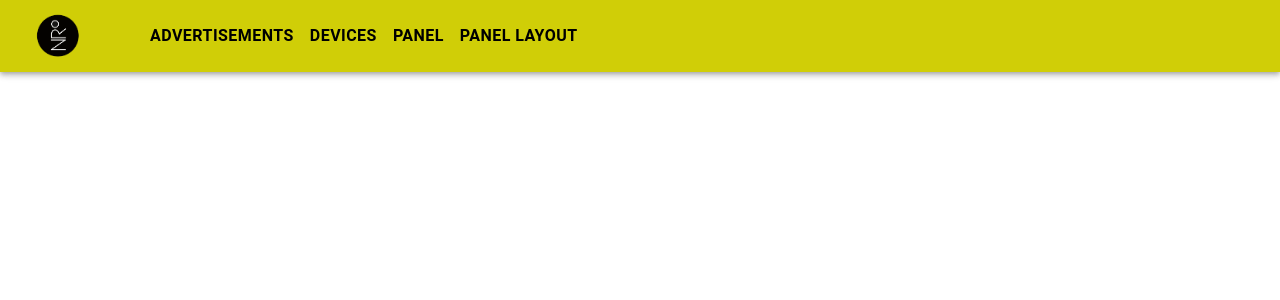
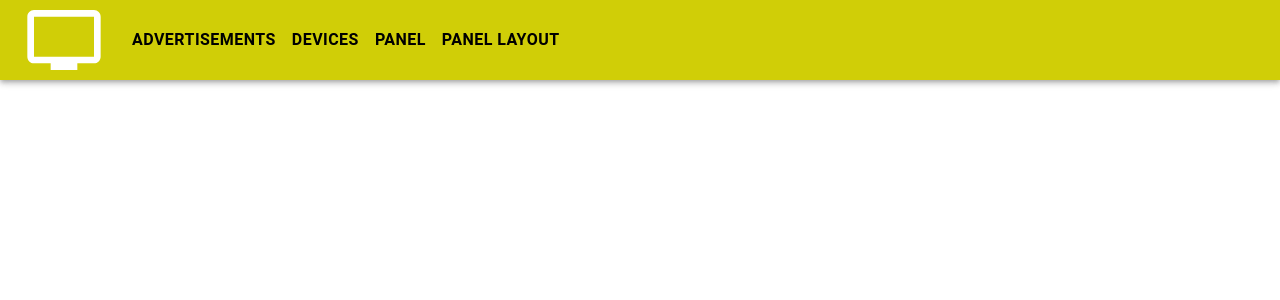
Before and after one commit to LucianaPirlogea/DigitalDisplay, a React (Create React App) app in the folder DigitalDisplay.WEB/: page / in a window 1280 px wide. Shown: the top 300 px of the page. Built offline with nearby package versions, Linux system fonts and the light colour scheme.

Commit message:
changed logo image

```diff
--- a/DigitalDisplay.WEB/src/components/Header.tsx
+++ b/DigitalDisplay.WEB/src/components/Header.tsx
@@ -13,6 +13,7 @@ import AdbIcon from '@mui/icons-material/Adb';
 import { FC } from 'react';
 import { Link } from 'react-router-dom';
 import './header.css';
+import TvIcon from '@mui/icons-material/Tv';
 
 const adsObj = { route: 'AdvertisementList', name: 'Advertisements' };
 const devObj = { route: 'Devices', name: 'Devices' };
@@ -35,8 +36,9 @@ export const Header: FC = () => {
   };
 
   const styleToolBarImg = {
-    maxWidth: '68px',
-    marginRight: '50px',
+    width: '80px',
+    height: '80px',
+    marginRight: '20px',
   };
 
   const styleBox = {
@@ -67,11 +69,7 @@ export const Header: FC = () => {
     <AppBar className="navSettings" position="static">
       <Container maxWidth="xl">
         <Toolbar disableGutters>
-          <img
-            src={require('../images/header_logo.png')}
-            alt="Kitty Katty!"
-            style={styleToolBarImg}
-          />
+          <TvIcon sx={styleToolBarImg} />
 
           <Box sx={styleBox}>
             <IconButton
```
Also changed, not shown: DigitalDisplay.WEB/src/images/header_logo.png (deleted).
